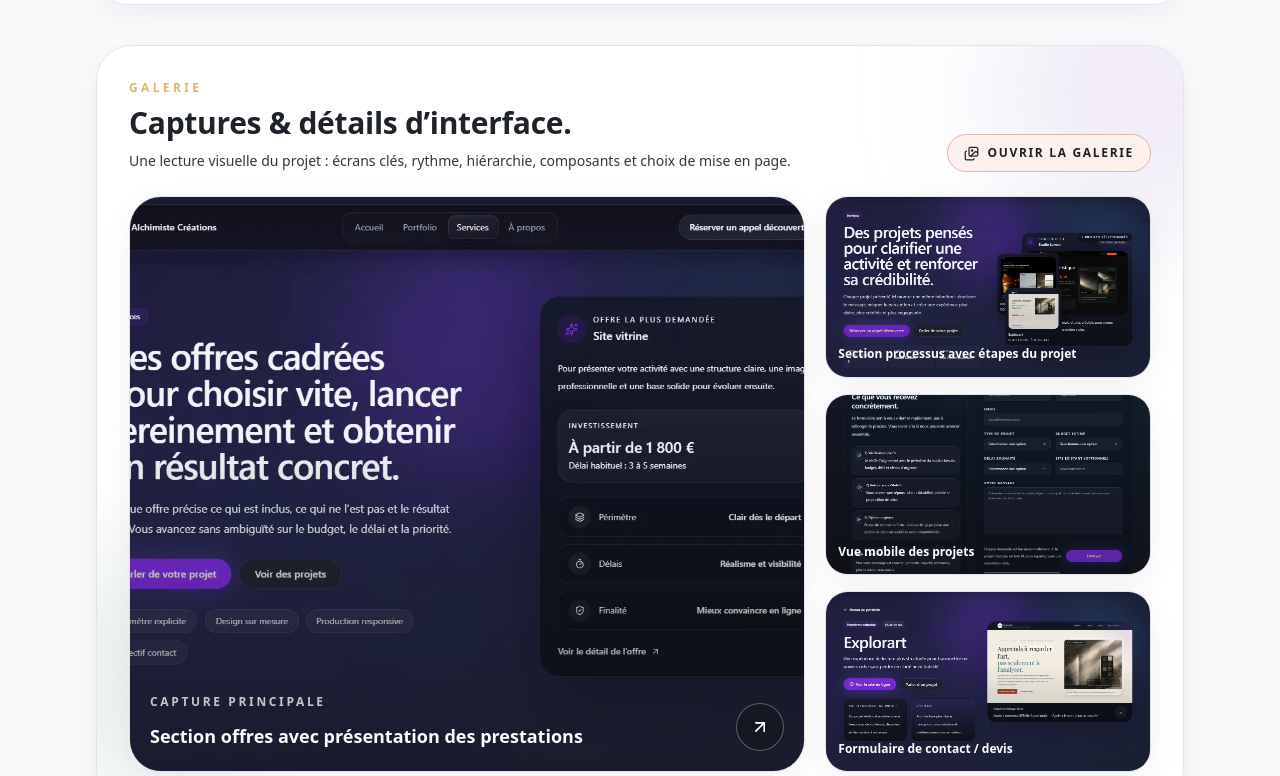
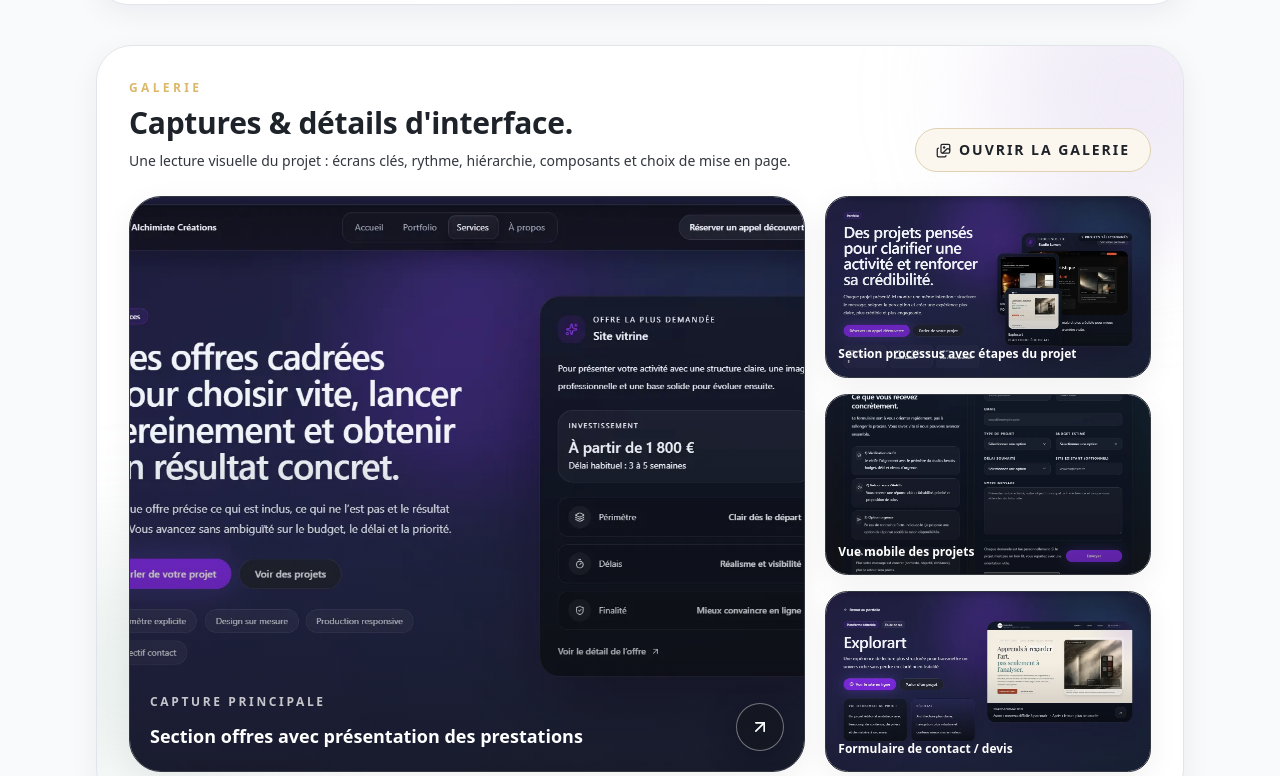
Before and after one commit to stephanievanoverberghe/stephanie-vanoverberghe-portfolio, a Next.js app: page /projects/alchimiste-creations in a window 1280 px wide. Shown: the part 3240-4016 px from the top of the page. Built offline with nearby package versions, Linux system fonts and the light colour scheme.

Commit message:
refactor: gallery

```diff
--- a/src/app/globals.css
+++ b/src/app/globals.css
@@ -486,6 +486,71 @@ a:hover {
   background: linear-gradient(135deg, color-mix(in oklab, var(--accent) 10%, var(--paper)), color-mix(in oklab, var(--gold) 14%, var(--paper)));
 }
 
+.gallery-surface {
+  border: 1px solid var(--border-soft);
+  background: var(--surface-1);
+  box-shadow: var(--shadow-card);
+}
+
+.gallery-frame {
+  border: 1px solid var(--border-soft);
+  background: linear-gradient(135deg, color-mix(in oklab, var(--surface-2) 70%, var(--surface-1)), var(--surface-1));
+}
+
+.gallery-focus {
+  outline-color: var(--ring-focus);
+}
+
+.gallery-overlay {
+  background: linear-gradient(to top, rgba(18, 19, 20, 0.55), transparent 62%);
+}
+
+.gallery-overlay-soft {
+  background: linear-gradient(to top, rgba(18, 19, 20, 0.34), transparent 60%);
+}
+
+.gallery-overlay-strong {
+  background: linear-gradient(to top, rgba(18, 19, 20, 0.54), transparent 58%);
+}
+
+.gallery-control {
+  border: 1px solid color-mix(in oklab, var(--surface-1) 40%, transparent);
+  color: var(--surface-1);
+  background: color-mix(in oklab, var(--ink) 42%, transparent);
+  box-shadow: 0 10px 30px rgba(2, 8, 23, 0.35);
+}
+
+.gallery-control-surface {
+  border-color: color-mix(in oklab, var(--surface-1) 24%, transparent);
+  background: color-mix(in oklab, var(--ink) 18%, transparent);
+  box-shadow: 0 30px 90px rgba(2, 8, 23, 0.45);
+}
+
+.gallery-thumb-active {
+  border-color: color-mix(in oklab, var(--accent) 58%, var(--surface-1));
+  box-shadow: 0 10px 28px rgba(2, 8, 23, 0.35);
+}
+
+.gallery-thumb-inactive {
+  border-color: color-mix(in oklab, var(--surface-1) 22%, transparent);
+}
+
+.gallery-thumb-active::after,
+.gallery-thumb-inactive::after {
+  content: "";
+  position: absolute;
+  inset: 0;
+  pointer-events: none;
+}
+
+.gallery-thumb-active::after {
+  box-shadow: inset 0 0 0 2px color-mix(in oklab, var(--accent) 65%, transparent);
+}
+
+.gallery-thumb-inactive::after {
+  box-shadow: inset 0 0 0 1px rgba(255, 255, 255, 0.08);
+}
+
 /* =========================================================
    8) A11y / focus
    ========================================================= */
--- a/src/components/project/GalleryLightbox.tsx
+++ b/src/components/project/GalleryLightbox.tsx
@@ -2,7 +2,7 @@
 
 import * as React from 'react';
 import Image from 'next/image';
-import { X, ChevronLeft, ChevronRight } from 'lucide-react';
+import { ChevronLeft, ChevronRight, X } from 'lucide-react';
 
 import { cn } from '@/lib/cn';
 import { GalleryGrid } from './GalleryGrid';
@@ -80,17 +80,7 @@ export default function GalleryLightbox({ images, title, className, open, startI
     const idx = openIndex ?? 0;
 
     const ctrlCls =
-        'inline-flex items-center justify-center rounded-full border transition ' +
-        'focus:outline-none focus-visible:outline-2 focus-visible:outline-offset-2 ' +
-        'hover:scale-[1.04] active:scale-[0.98]';
-
-    const ctrlStyle: React.CSSProperties = {
-        outlineColor: 'var(--ring-focus)',
-        borderColor: 'color-mix(in oklab, var(--surface-1) 40%, transparent)',
-        color: 'var(--surface-1)',
-        background: 'color-mix(in oklab, var(--ink) 42%, transparent)',
-        boxShadow: '0 10px 30px rgba(2,8,23,0.35)',
-    };
+        'gallery-focus gallery-control inline-flex items-center justify-center rounded-full transition focus:outline-none focus-visible:outline-2 focus-visible:outline-offset-2 hover:scale-[1.04] active:scale-[0.98]';
 
     return (
         <>
@@ -109,33 +99,17 @@ export default function GalleryLightbox({ images, title, className, open, startI
 
             {isOpen && current ? (
                 <div role="dialog" aria-modal="true" aria-label="Visionneuse" className="fixed inset-0 z-999">
-                    <button
-                        type="button"
-                        aria-label="Fermer"
-                        onClick={close}
-                        className="absolute inset-0"
-                        style={{ background: 'color-mix(in oklab, var(--ink) 74%, transparent)' }}
-                    />
+                    <button type="button" aria-label="Fermer" onClick={close} className="absolute inset-0 bg-(--ink)/75" />
                     <div className="absolute inset-0 backdrop-blur-[10px]" />
 
                     <div className="relative mx-auto flex h-full max-w-6xl flex-col px-3 py-4 md:px-6 md:py-6">
                         <div className="flex items-center justify-between gap-3">
-                            <div
-                                className="rounded-full border px-3 py-1 text-xs opacity-85 md:text-sm"
-                                style={{
-                                    color: 'var(--surface-1)',
-                                    borderColor: 'color-mix(in oklab, var(--surface-1) 28%, transparent)',
-                                    background: 'color-mix(in oklab, var(--ink) 40%, transparent)',
-                                }}
-                            >
-                                {idx + 1} / {images.length}
-                            </div>
+                            <div className="gallery-control rounded-full px-3 py-1 text-xs opacity-85 md:text-sm">{idx + 1} / {images.length}</div>
 
                             <button
                                 type="button"
                                 onClick={close}
                                 className={cn(ctrlCls, 'h-10 w-10 cursor-pointer md:h-12 md:w-12')}
-                                style={ctrlStyle}
                                 aria-label="Fermer la visionneuse"
                             >
                                 <X className="h-5 w-5" />
@@ -143,29 +117,12 @@ export default function GalleryLightbox({ images, title, className, open, startI
                         </div>
 
                         <div className="relative mt-3 flex-1">
-                            <div
-                                className="absolute inset-0 overflow-hidden rounded-2xl border"
-                                style={{
-                                    borderColor: 'color-mix(in oklab, var(--surface-1) 24%, transparent)',
-                                    background: 'color-mix(in oklab, var(--ink) 18%, transparent)',
-                                    boxShadow: '0 30px 90px rgba(2,8,23,0.45)',
-                                }}
-                            />
+                            <div className="gallery-control-surface absolute inset-0 overflow-hidden rounded-2xl border" />
+
                             <div className="relative h-full overflow-hidden rounded-2xl">
                                 <div className="absolute inset-0 flex items-center justify-center p-3 md:p-6">
-                                    <div
-                                        className="relative h-full w-full overflow-hidden rounded-xl"
-                                        style={{ background: 'color-mix(in oklab, var(--surface-1) 70%, transparent)' }}
-                                    >
-                                        <Image
-                                            key={current.src}
-                                            src={current.src}
-                                            alt={getGalleryAlt(current, title, 'Image en grand format')}
-                                            fill
-                                            sizes="100vw"
-                                            className="object-contain"
-                                            priority
-                                        />
+                                    <div className="relative h-full w-full overflow-hidden rounded-xl bg-white/70">
+                                        <Image key={current.src} src={current.src} alt={getGalleryAlt(current, title, 'Image en grand format')} fill sizes="100vw" className="object-contain" priority />
                                     </div>
                                 </div>
 
@@ -177,7 +134,6 @@ export default function GalleryLightbox({ images, title, className, open, startI
                                             prev();
                                         }}
                                         className={cn(ctrlCls, 'h-10 w-10 cursor-pointer md:h-12 md:w-12')}
-                                        style={ctrlStyle}
                                         aria-label="Image précédente"
                                     >
                                         <ChevronLeft className="h-5 w-5" />
@@ -190,7 +146,6 @@ export default function GalleryLightbox({ images, title, className, open, startI
                                             next();
                                         }}
                                         className={cn(ctrlCls, 'h-10 w-10 cursor-pointer md:h-12 md:w-12')}
-                                        style={ctrlStyle}
                                         aria-label="Image suivante"
                                     >
                                         <ChevronRight className="h-5 w-5" />
@@ -200,11 +155,7 @@ export default function GalleryLightbox({ images, title, className, open, startI
                         </div>
 
                         <div className="mt-3 space-y-3">
-                            {current.alt ? (
-                                <div className="text-center text-sm opacity-90" style={{ color: 'var(--surface-1)' }}>
-                                    {current.alt}
-                                </div>
-                            ) : null}
+                            {current.alt ? <div className="text-center text-sm text-white/90">{current.alt}</div> : null}
 
                             <GalleryThumbStrip
                                 images={images}
--- a/src/components/project/GalleryPreview.tsx
+++ b/src/components/project/GalleryPreview.tsx
@@ -4,6 +4,7 @@ import * as React from 'react';
 import Image from 'next/image';
 import { ArrowUpRight, Images } from 'lucide-react';
 
+import Button from '@/components/ui/Button';
 import GalleryLightbox, { type GalleryItem } from '@/components/project/GalleryLightbox';
 import { getGalleryAlt, getGalleryObjectPosition } from '@/components/project/gallery.utils';
 
@@ -28,41 +29,30 @@ export default function GalleryPreview({ images, title }: Props) {
     };
 
     return (
-        <section className="relative overflow-hidden rounded-[2.25rem] border border-(--border-soft) bg-(--surface-1) p-5 shadow-(--shadow-card) sm:p-6 lg:p-8">
+        <section className="gallery-surface relative overflow-hidden rounded-[2.25rem] p-5 sm:p-6 lg:p-8">
             <div aria-hidden className="absolute -right-24 -top-24 h-72 w-72 rounded-full bg-(--lilac)/30 blur-3xl" />
             <div aria-hidden className="absolute -left-24 bottom-0 h-64 w-64 rounded-full bg-(--sage)/20 blur-3xl" />
 
             <div className="relative mb-6 flex flex-wrap items-end justify-between gap-4">
                 <div>
                     <p className="text-xs font-bold uppercase tracking-[0.28em] text-(--gold)">Galerie</p>
-                    <h2 className="mt-2 text-3xl font-semibold tracking-[-0.05em] text-(--text-strong)">Captures & détails d’interface.</h2>
+                    <h2 className="mt-2 text-3xl font-semibold tracking-[-0.05em] text-(--text-strong)">Captures & détails d&apos;interface.</h2>
                     <p className="mt-2 max-w-2xl text-sm leading-6 text-(--text)">
                         Une lecture visuelle du projet : écrans clés, rythme, hiérarchie, composants et choix de mise en page.
                     </p>
                 </div>
 
-                <button
-                    type="button"
-                    onClick={() => openAt(0)}
-                    className="inline-flex cursor-pointer items-center gap-2 rounded-full border px-4 py-2.5 text-xs font-bold uppercase tracking-[0.14em] text-(--text-strong) transition hover:-translate-y-0.5 focus-visible:outline-2 focus-visible:outline-offset-2"
-                    style={{
-                        outlineColor: 'var(--ring-focus)',
-                        borderColor: 'color-mix(in oklab, var(--accent) 34%, var(--border-soft))',
-                        background: 'color-mix(in oklab, var(--accent) 8%, var(--surface-1))',
-                    }}
-                    aria-label="Ouvrir toute la galerie"
-                >
+                <Button type="button" variant="secondary" size="sm" className="cursor-pointer" onClick={() => openAt(0)} aria-label="Ouvrir toute la galerie">
                     <Images size={15} />
                     Ouvrir la galerie
-                </button>
+                </Button>
             </div>
 
             <div className="relative grid gap-4 lg:h-[min(72vh,720px)] lg:grid-cols-[minmax(0,1.35fr)_minmax(280px,0.65fr)] lg:gap-5">
                 <button
                     type="button"
                     onClick={() => openAt(0)}
-                    className="group relative h-full overflow-hidden rounded-4xl cursor-pointer border bg-(--paper) text-left shadow-(--shadow-card) transition duration-500 hover:-translate-y-1 hover:shadow-[0_28px_80px_rgba(18,19,20,0.14)] focus-visible:outline-2 focus-visible:outline-offset-2"
-                    style={{ borderColor: 'var(--border-soft)', outlineColor: 'var(--ring-focus)' }}
+                    className="gallery-focus group relative h-full cursor-pointer overflow-hidden rounded-4xl border bg-(--paper) text-left shadow-(--shadow-card) transition duration-500 hover:-translate-y-1 hover:shadow-[0_28px_80px_rgba(18,19,20,0.14)] focus-visible:outline-2 focus-visible:outline-offset-2"
                     aria-label="Ouvrir la capture principale"
                 >
                     <div className="relative h-full min-h-70 sm:min-h-95 lg:min-h-0">
@@ -76,39 +66,23 @@ export default function GalleryPreview({ images, title }: Props) {
                             priority={false}
                         />
 
-                        <div
-                            aria-hidden
-                            className="absolute inset-0 opacity-[0.08]"
-                            style={{ backgroundImage: 'radial-gradient(1px 1px at 24px 24px, var(--paper) 12%, transparent 13%)' }}
-                        />
-
-                        <div aria-hidden className="absolute inset-0" style={{ background: 'linear-gradient(to top, rgba(18,19,20,0.54), transparent 58%)' }} />
+                        <div aria-hidden className="absolute inset-0 opacity-[0.08]" style={{ backgroundImage: 'radial-gradient(1px 1px at 24px 24px, var(--paper) 12%, transparent 13%)' }} />
+                        <div aria-hidden className="gallery-overlay-strong absolute inset-0" />
 
                         <div className="absolute bottom-5 left-5 right-5 flex items-end justify-between gap-5">
                             <div>
                                 <p className="text-xs font-bold uppercase tracking-[0.22em] text-white/75">Capture principale</p>
-
                                 <p className="mt-2 max-w-xl text-lg font-semibold leading-snug text-white">{getGalleryAlt(hero, title, 'Aperçu du projet')}</p>
                             </div>
 
-                            <span
-                                aria-hidden
-                                className="grid h-12 w-12 shrink-0 place-items-center rounded-full border text-white transition group-hover:-translate-y-1 group-hover:translate-x-1"
-                                style={{
-                                    borderColor: 'color-mix(in oklab, var(--surface-1) 30%, transparent)',
-                                    background: 'color-mix(in oklab, var(--ink) 46%, transparent)',
-                                }}
-                            >
+                            <span aria-hidden className="gallery-control grid h-12 w-12 shrink-0 place-items-center rounded-full transition group-hover:-translate-y-1 group-hover:translate-x-1">
                                 <ArrowUpRight size={20} />
                             </span>
                         </div>
                     </div>
                 </button>
 
-                <div
-                    className="grid gap-4 sm:grid-cols-2 lg:h-full lg:grid-cols-1"
-                    style={previews.length ? { gridTemplateRows: `repeat(${previews.length}, minmax(0, 1fr))` } : undefined}
-                >
+                <div className="grid gap-4 sm:grid-cols-2 lg:h-full lg:grid-cols-1" style={previews.length ? { gridTemplateRows: `repeat(${previews.length}, minmax(0, 1fr))` } : undefined}>
                     {previews.map((image, index) => {
                         const realIndex = index + 1;
                         const isLast = index === previews.length - 1 && hiddenCount > 0;
@@ -118,8 +92,7 @@ export default function GalleryPreview({ images, title }: Props) {
                                 key={`${image.src}-${realIndex}`}
                                 type="button"
                                 onClick={() => openAt(realIndex)}
-                                className="group relative h-full cursor-pointer overflow-hidden rounded-[1.4rem] border bg-(--paper) shadow-(--shadow-card) transition duration-500 hover:-translate-y-1 hover:shadow-[0_18px_50px_rgba(18,19,20,0.12)] focus-visible:outline-2 focus-visible:outline-offset-2"
-                                style={{ borderColor: 'var(--border-soft)', outlineColor: 'var(--ring-focus)' }}
+                                className="gallery-focus group relative h-full cursor-pointer overflow-hidden rounded-[1.4rem] border bg-(--paper) shadow-(--shadow-card) transition duration-500 hover:-translate-y-1 hover:shadow-[0_18px_50px_rgba(18,19,20,0.12)] focus-visible:outline-2 focus-visible:outline-offset-2"
                                 aria-label={`Ouvrir la capture ${realIndex + 1}`}
                             >
                                 <div className="relative h-full min-h-31 sm:min-h-45 lg:min-h-0">
@@ -134,12 +107,7 @@ export default function GalleryPreview({ images, title }: Props) {
 
                                     <div
                                         aria-hidden
-                                        className="absolute inset-0"
-                                        style={{
-                                            background: isLast
-                                                ? 'color-mix(in oklab, var(--ink) 60%, transparent)'
-                                                : 'linear-gradient(to top, rgba(18,19,20,0.34), transparent 60%)',
-                                        }}
+                                        className={`absolute inset-0 ${isLast ? 'bg-(--ink)/60' : 'gallery-overlay-soft'}`}
                                     />
 
                                     <div className="absolute inset-x-3 bottom-3 flex items-end justify-between gap-3">
@@ -147,10 +115,7 @@ export default function GalleryPreview({ images, title }: Props) {
                                             {isLast ? `+${hiddenCount} captures` : getGalleryAlt(image, title, `Capture ${realIndex + 1}`)}
                                         </p>
 
-                                        <span
-                                            aria-hidden
-                                            className="grid h-8 w-8 shrink-0 place-items-center rounded-full border text-white opacity-0 transition group-hover:opacity-100"
-                                        >
+                                        <span aria-hidden className="gallery-control grid h-8 w-8 shrink-0 place-items-center rounded-full opacity-0 transition group-hover:opacity-100">
                                             <ArrowUpRight size={15} />
                                         </span>
                                     </div>
```
Also changed, not shown: src/components/project/GalleryGrid.tsx (+8 -22 lines), src/components/project/GalleryThumbStrip.tsx (+4 -15 lines).
